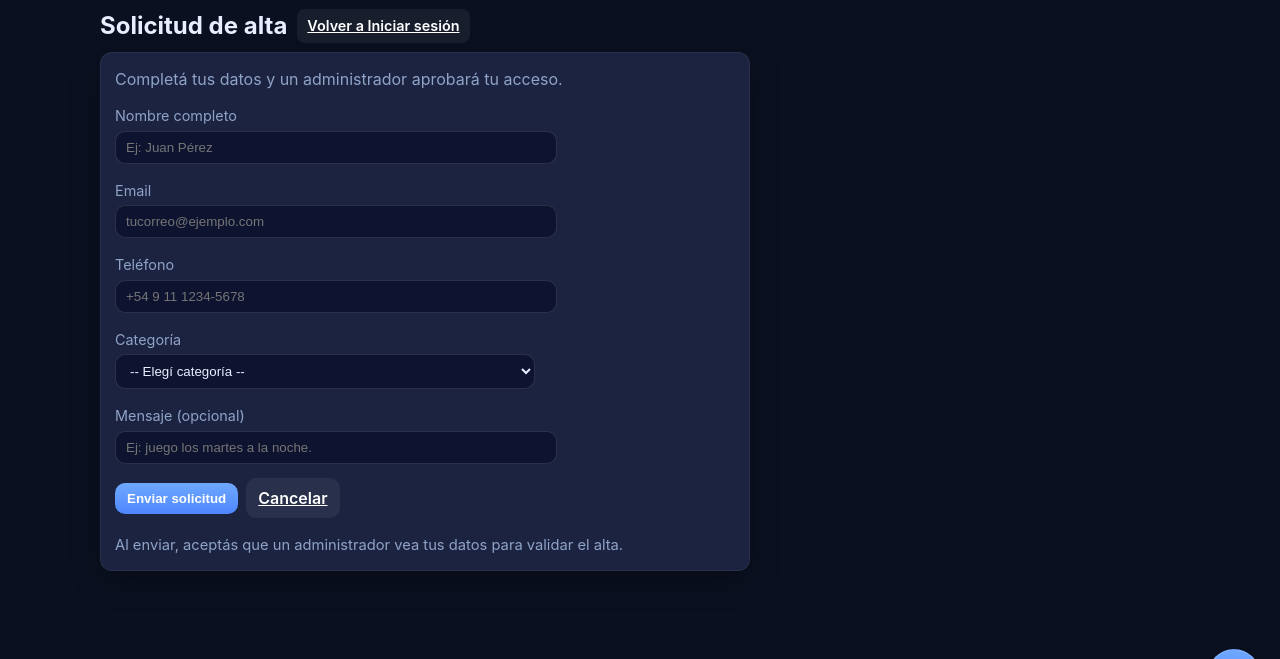
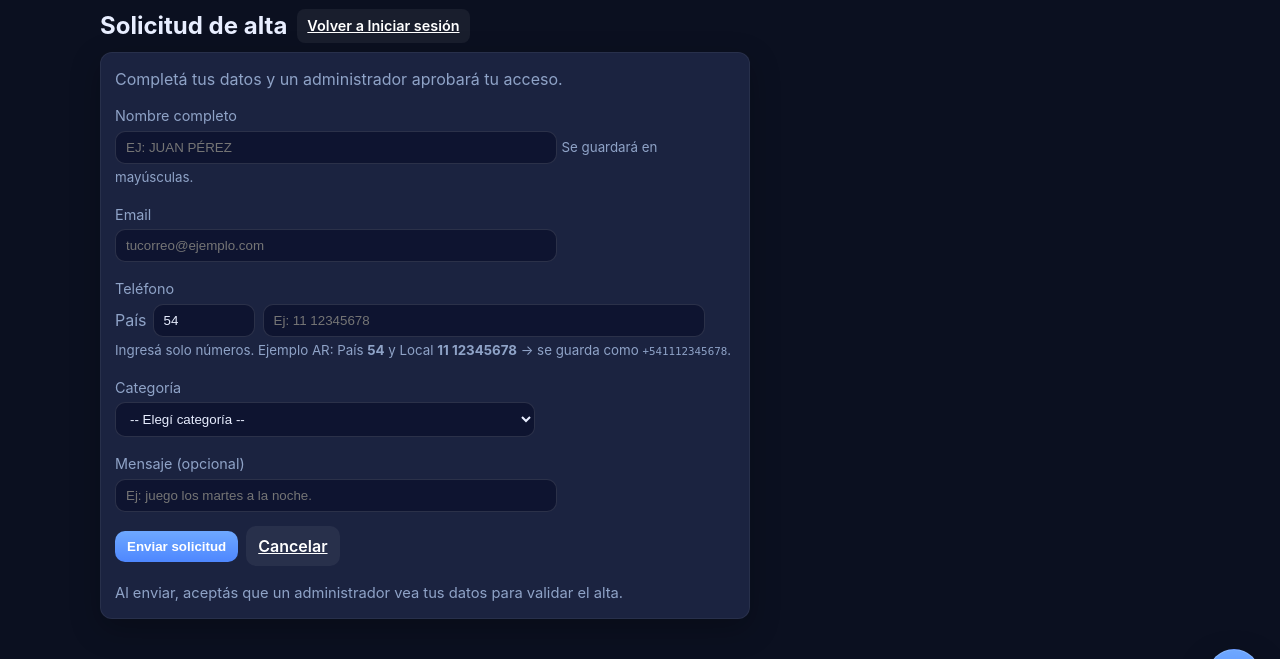
Before and after one commit to academiabogadorap/uplay, a Flask app: page /alta in a window 1280 px wide. Shown: the part 79-738 px from the top of the page. Run offline with Flask 3, Linux system fonts and the light colour scheme.

Commit message:
feat(alta): nombre en MAYÚSCULAS y teléfono separado (país + local) + UI index/login

```diff
--- a/app.py
+++ b/app.py
@@ -4,6 +4,7 @@ import smtplib, ssl
 import secrets
 import string
 import re  # ← agregado para EMAIL_RE
+import unicodedata
 
 from email.message import EmailMessage
 from datetime import datetime, timedelta, timezone
@@ -214,6 +215,49 @@ def _inactivar_parejas_de(jugador_id: int):
             p.activa = False
         else:
             db.session.delete(p)  # fallback si tu modelo Pareja no tiene 'activa'
+
+def _normalize_spaces(s: str) -> str:
+    """Colapsa espacios múltiples y recorta extremos."""
+    return " ".join((s or "").split())
+
+def normalize_name_upper(s: str) -> str:
+    """
+    Devuelve el nombre en MAYÚSCULAS, con espacios normalizados.
+    Si querés remover acentos visualmente, descomentá el bloque NFD.
+    """
+    s = _normalize_spaces(s)
+    # --- opcional: remover tildes/acentos visualmente ---
+    # s = unicodedata.normalize("NFD", s)
+    # s = "".join(ch for ch in s if unicodedata.category(ch) != "Mn")
+    # s = unicodedata.normalize("NFC", s)
+    return s.upper()
+
+def normalize_phone_e164(cc: str, local: str) -> str:
+    """
+    Devuelve teléfono en formato E.164: +<código_pais><número_local_sin_separadores>
+    Reglas útiles para Argentina (+54):
+      - Si local empieza con '0', eliminarlo.
+      - Si (tras quitar 0) empieza con '15', eliminar '15' (móviles).
+      - (Opcional) forzar '9' en móviles -> comentado abajo.
+    """
+    cc_digits = _DIGITS_RE.sub("", f"{cc or ''}")
+    local_digits = _DIGITS_RE.sub("", f"{local or ''}")
+
+    if not cc_digits:
+        raise ValueError("Código de país vacío")
+    if not local_digits:
+        raise ValueError("Número local vacío")
+
+    if cc_digits == "54":
+        if local_digits.startswith("0"):
+            local_digits = local_digits[1:]
+        if local_digits.startswith("15"):
+            local_digits = local_digits[2:]
+        # --- Opcional: forzar +549 para móviles ---
+        # if not local_digits.startswith("9") and 9 <= len(local_digits) <= 11:
+        #     local_digits = "9" + local_digits
+
+    return f"+{cc_digits}{local_digits}"
 
 
 # ----------------------------
@@ -858,9 +902,13 @@ def alta_publica():
     if request.method == 'POST':
         nombre = (request.form.get('nombre_completo') or '').strip()
         email = (request.form.get('email') or '').strip()
-        telefono = (request.form.get('telefono') or '').strip()
+        telefono = (request.form.get('telefono') or '').strip()  # compatibilidad
         categoria_id = request.form.get('categoria_id', type=int)
         mensaje = (request.form.get('mensaje') or '').strip()
+
+        # NUEVO: campos opcionales de teléfono separados
+        tel_cc = (request.form.get('tel_cc') or '').strip() or '54'   # AR por defecto
+        tel_local = (request.form.get('tel_local') or '').strip()
 
         # --- Validaciones obligatorias ---
         if not nombre:
@@ -875,14 +923,37 @@ def alta_publica():
         if '@' not in email or len(email) < 6:
             flash('Ingresá un email válido.', 'error')
             return redirect(url_for('alta_publica'))
-        if not telefono:
-            flash('El teléfono es obligatorio.', 'error')
-            return redirect(url_for('alta_publica'))
-        # validación simple de teléfono (permite +, espacios, paréntesis y dígitos)
-        tel_digits = ''.join(ch for ch in telefono if ch.isdigit())
-        if len(tel_digits) < 7:
-            flash('Ingresá un teléfono válido (al menos 7 dígitos).', 'error')
-            return redirect(url_for('alta_publica'))
+
+        # Armar teléfono final (prioriza tel_cc + tel_local; si no, usa "telefono")
+        def only_digits(s: str) -> str:
+            return ''.join(ch for ch in s if ch.isdigit())
+
+        telefono_final = ''
+        if tel_local:
+            cc_digits = only_digits(tel_cc)
+            local_digits = only_digits(tel_local)
+            if len(local_digits) < 7:
+                flash('Ingresá un teléfono válido (al menos 7 dígitos en el número local).', 'error')
+                return redirect(url_for('alta_publica'))
+            if not cc_digits:
+                flash('Ingresá un código de país válido.', 'error')
+                return redirect(url_for('alta_publica'))
+            telefono_final = f'+{cc_digits}{local_digits}'
+        else:
+            # Compatibilidad: usar el campo "telefono" tal como estaba
+            if not telefono:
+                flash('El teléfono es obligatorio.', 'error')
+                return redirect(url_for('alta_publica'))
+            tel_digits = only_digits(telefono)
+            if len(tel_digits) < 7:
+                flash('Ingresá un teléfono válido (al menos 7 dígitos).', 'error')
+                return redirect(url_for('alta_publica'))
+            # Normalizar: si ya viene con +, preservamos + y dígitos; si no, asumimos CC por defecto
+            if telefono.strip().startswith('+'):
+                telefono_final = '+' + tel_digits
+            else:
+                # Construimos con el CC por defecto (AR 54) si no vino tel_cc/tel_local
+                telefono_final = f'+54{tel_digits}'
 
         cat = db.session.get(Categoria, int(categoria_id)) if categoria_id is not None else None
         if not cat:
@@ -904,11 +975,14 @@ def alta_publica():
             flash('Ese email ya está registrado como jugador. Probá iniciar sesión o contactá al organizador.', 'error')
             return redirect(url_for('alta_publica'))
 
+        # --- Normalizar nombre a MAYÚSCULAS (mantiene acentos) ---
+        nombre_upper = nombre.upper()
+
         # Crear solicitud
         s = SolicitudAlta(
-            nombre_completo=nombre,
+            nombre_completo=nombre_upper,
             email=email,
-            telefono=telefono,
+            telefono=telefono_final,
             categoria_id=cat.id,
             mensaje=mensaje or None,
             estado='PENDIENTE'
@@ -923,9 +997,9 @@ def alta_publica():
                 ahora_ar = datetime.now(ZoneInfo('America/Argentina/Buenos_Aires')).strftime('%Y-%m-%d %H:%M')
                 body = (
                     "Se recibió una nueva solicitud de ALTA.\n\n"
-                    f"Nombre:   {nombre}\n"
+                    f"Nombre:   {nombre_upper}\n"
                     f"Email:    {email}\n"
-                    f"Teléfono: {telefono}\n"
+                    f"Teléfono: {telefono_final}\n"
                     f"Categoría solicitada: {cat.nombre} (id {cat.id})\n"
                     f"Mensaje:  {mensaje or '-'}\n"
                     f"Fecha/Hora (AR): {ahora_ar}\n\n"
@@ -933,8 +1007,8 @@ def alta_publica():
                 )
 
                 ok = send_mail(
-                    subject=f'Nueva solicitud de alta: {nombre}',
-                    body=body,          # texto plano
+                    subject=f'Nueva solicitud de alta: {nombre_upper}',
+                    body=body,
                     to=admin_emails
                 )
                 current_app.logger.info("Aviso de alta a admins send_mail=%s to=%s", ok, admin_emails)
@@ -948,6 +1022,7 @@ def alta_publica():
 
     # GET
     return render_template('alta_form.html', categorias=categorias)
+
 
 
 def admin_required(fn):
--- a/templates/alta_form.html
+++ b/templates/alta_form.html
@@ -15,7 +15,8 @@
     <form method="post" style="display:grid; gap:10px;">
       <div>
         <label for="nombre_completo" class="muted" style="display:block; margin-bottom:4px;">Nombre completo</label>
-        <input id="nombre_completo" name="nombre_completo" required placeholder="Ej: Juan Pérez" style="width:100%;">
+        <input id="nombre_completo" name="nombre_completo" required placeholder="EJ: JUAN PÉREZ" style="width:100%;">
+        <small class="muted">Se guardará en mayúsculas.</small>
       </div>
 
       <div>
@@ -23,9 +24,26 @@
         <input id="email" name="email" type="email" required placeholder="tucorreo@ejemplo.com" style="width:100%;" autocomplete="email">
       </div>
 
+      <!-- Teléfono dividido: código de país + número local -->
       <div>
-        <label for="telefono" class="muted" style="display:block; margin-bottom:4px;">Teléfono</label>
-        <input id="telefono" name="telefono" required placeholder="+54 9 11 1234-5678" style="width:100%;" inputmode="tel" autocomplete="tel">
+        <label class="muted" style="display:block; margin-bottom:4px;">Teléfono</label>
+        <div style="display:flex; gap:8px; align-items:center;">
+          <div style="min-width:110px;">
+            <div style="display:flex; align-items:center; gap:6px;">
+              <span class="muted">País</span>
+              <input id="tel_cc" name="tel_cc" type="text" inputmode="numeric" pattern="\d{1,4}"
+                     value="54" maxlength="4" style="width:80px;" aria-label="Código de país">
+            </div>
+          </div>
+          <div style="flex:1;">
+            <input id="tel_local" name="tel_local" type="text" inputmode="numeric" maxlength="18"
+                   placeholder="Ej: 11 12345678" aria-label="Número con característica (sin +)" style="width:100%;">
+          </div>
+        </div>
+        <small class="muted">Ingresá solo números. Ejemplo AR: País <strong>54</strong> y Local <strong>11 12345678</strong> → se guarda como <code>+541112345678</code>.</small>
+
+        <!-- Compat con backend anterior: lo dejamos vacío -->
+        <input type="hidden" name="telefono" id="telefono_compat" value="">
       </div>
 
       <div>
@@ -53,6 +71,36 @@
       </p>
     </form>
   </div>
+
+  <!-- JS: mayúsculas en nombre + sanitizar teléfono -->
+  <script>
+    // Nombre en MAYÚSCULAS (mantiene acentos)
+    const $nombre = document.getElementById('nombre_completo');
+    if ($nombre){
+      $nombre.addEventListener('input', () => {
+        const pos = $nombre.selectionStart;
+        $nombre.value = ($nombre.value || '').toUpperCase();
+        try { $nombre.setSelectionRange(pos, pos); } catch(_){}
+      }, { passive: true });
+    }
+
+    // Teléfono: permitir solo dígitos en tel_cc y tel_local
+    const onlyDigits = (s) => (s || '').replace(/\D+/g, '');
+    function sanitizeNumericInput(el, maxLen){
+      if (!el) return;
+      el.addEventListener('input', () => {
+        const raw = el.value;
+        const digits = onlyDigits(raw).slice(0, maxLen || 32);
+        if (raw !== digits) el.value = digits;
+      }, { passive: true });
+    }
+    sanitizeNumericInput(document.getElementById('tel_cc'), 4);
+    sanitizeNumericInput(document.getElementById('tel_local'), 18);
+
+    // Compat: mantener hidden "telefono" vacío
+    const $compat = document.getElementById('telefono_compat');
+    if ($compat) $compat.value = '';
+  </script>
 {% endblock %}
 
 {% block help_content %}
```
